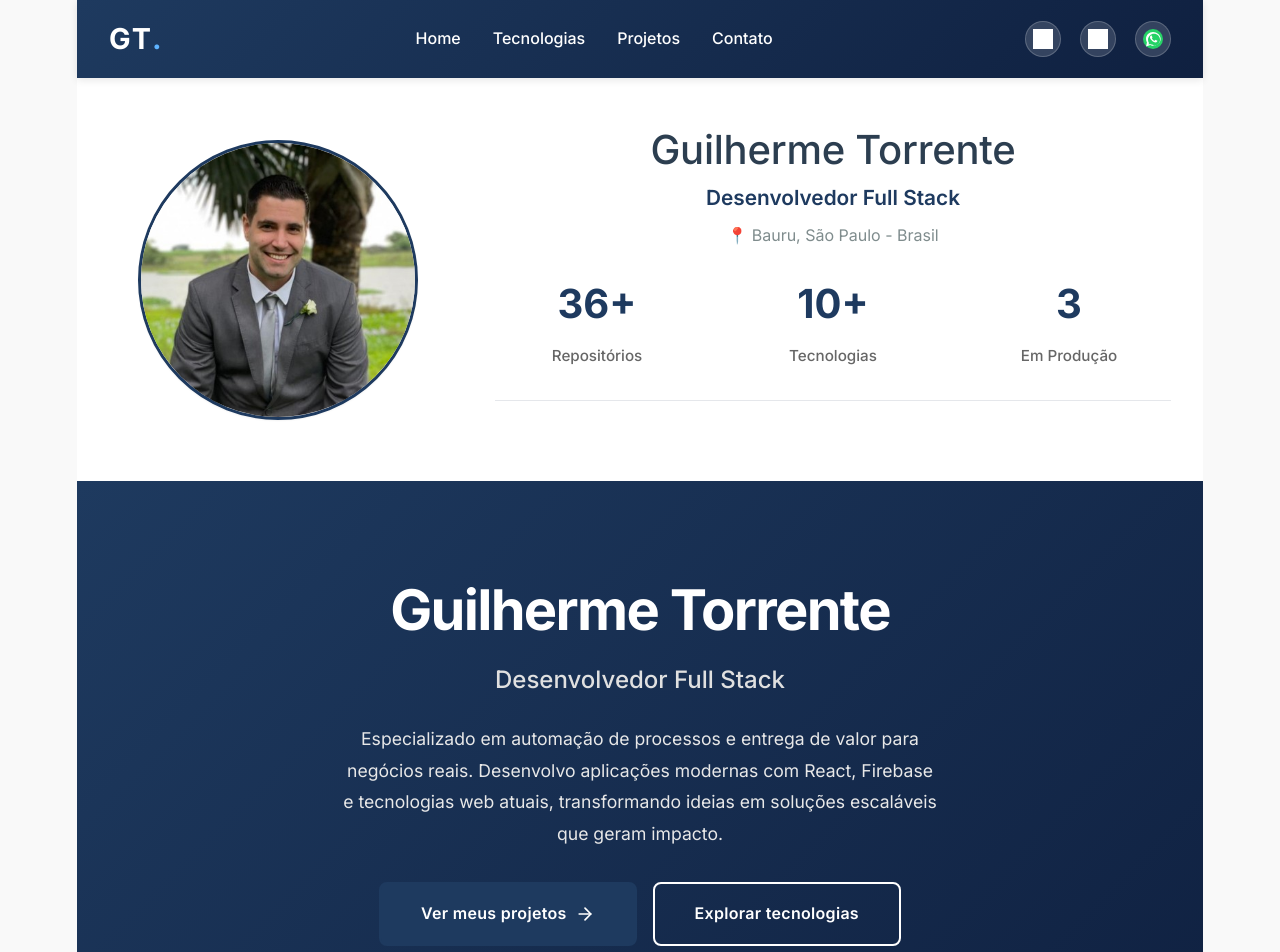
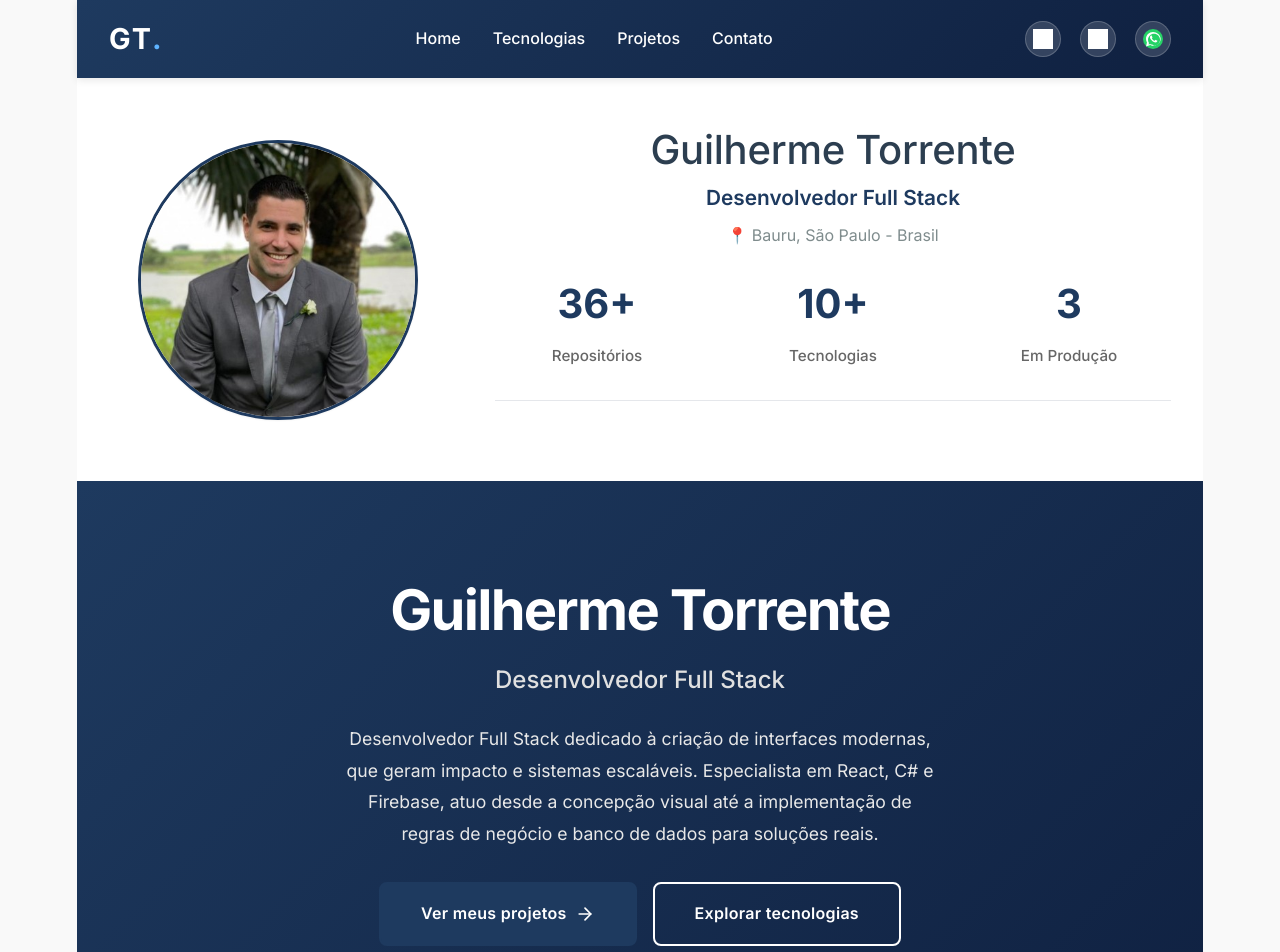
Before and after one commit to GuilhermeTorrenteee/Portifolio, a React (Vite) app in the folder Guilherme-Torrente/: page / in a window 1280 px wide. Shown: the top 952 px of the page. Built offline with nearby package versions, Linux system fonts and the light colour scheme; grey boxes are pictures that could not be loaded.

Commit message:
atualizando layout

```diff
--- a/Guilherme-Torrente/src/pages/Home.tsx
+++ b/Guilherme-Torrente/src/pages/Home.tsx
@@ -16,9 +16,9 @@ export const Home = () => {
           <p className="hero-subtitle">Desenvolvedor Full Stack</p>
 
           <p className="hero-description">
-            Especializado em automação de processos e entrega de valor para negócios reais.
-            Desenvolvo aplicações modernas com React, Firebase e tecnologias web atuais,
-            transformando ideias em soluções escaláveis que geram impacto.
+            Desenvolvedor Full Stack dedicado à criação de interfaces modernas, que geram impacto
+             e sistemas escaláveis. Especialista em React, C# e Firebase, atuo desde a concepção
+              visual até a implementação de regras de negócio e banco de dados para soluções reais.
           </p>
 
           <div className="hero-cta">
```
